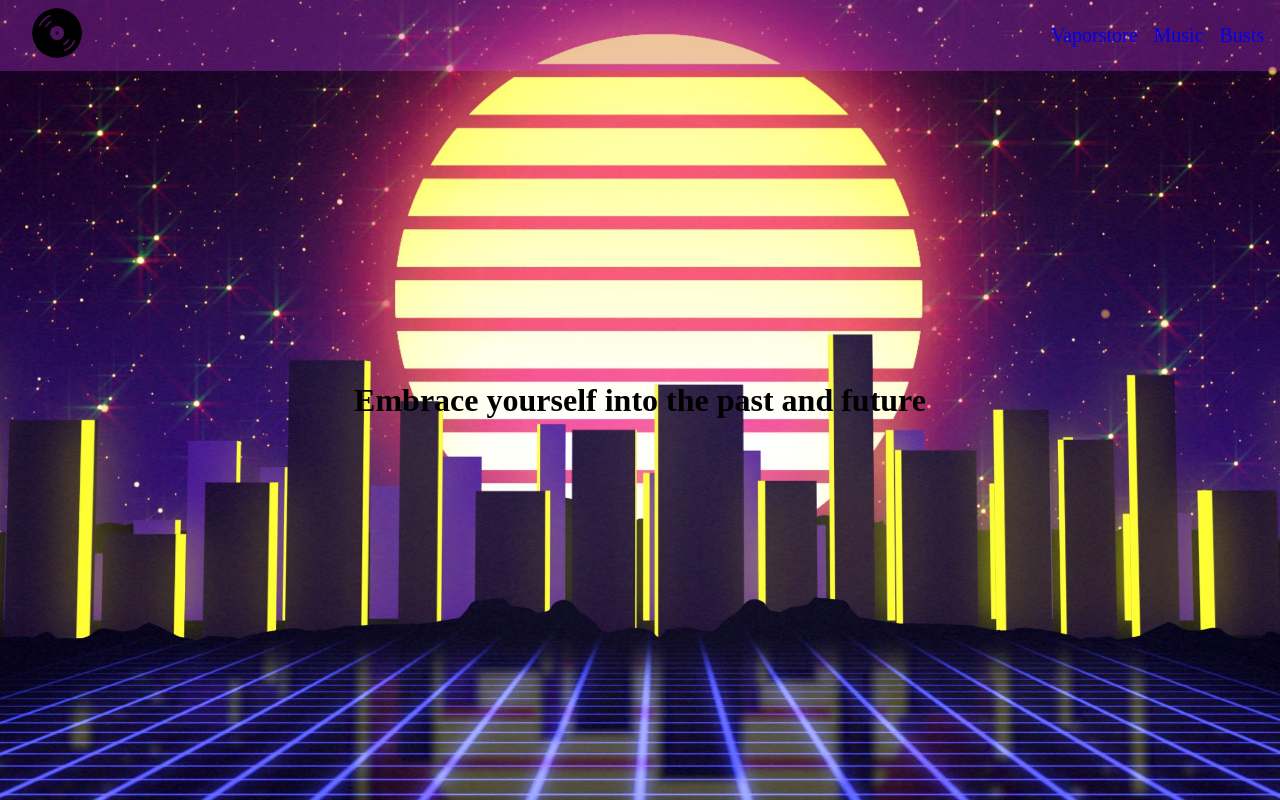
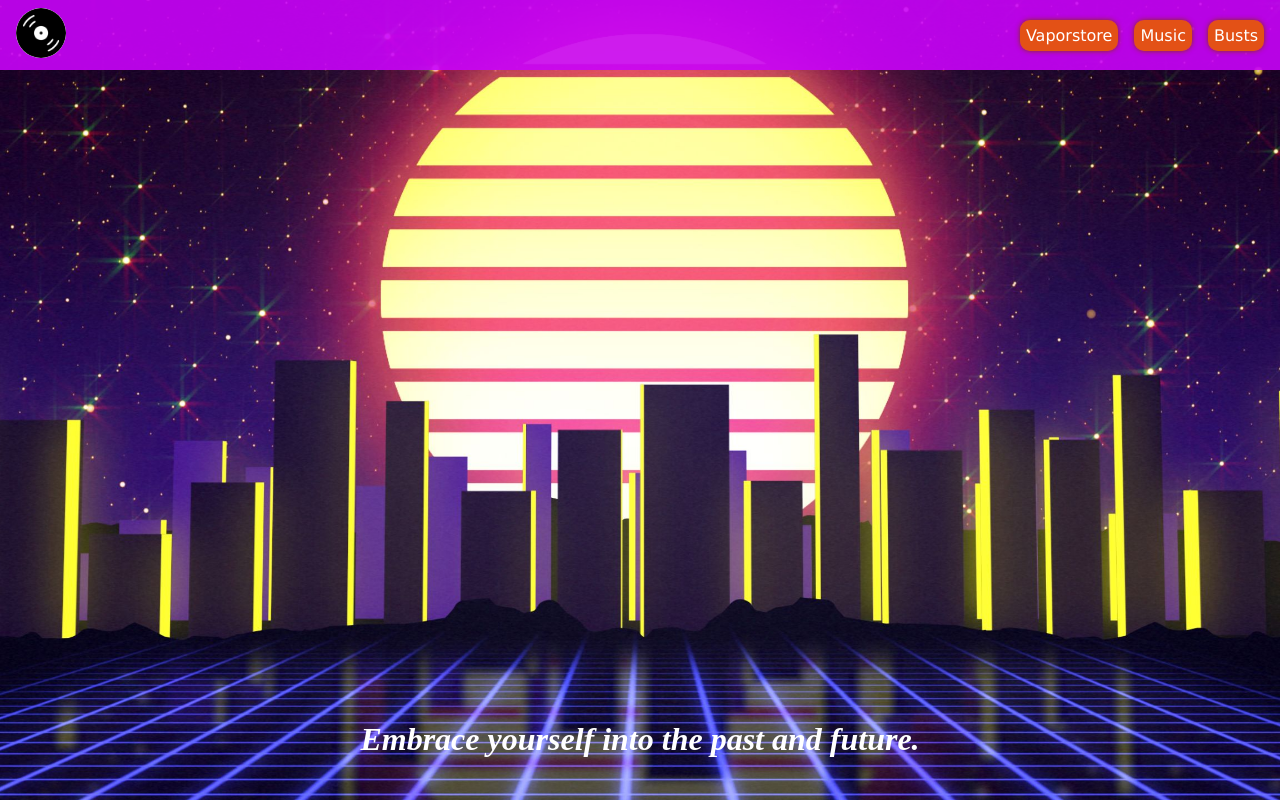
Before and after one commit to lisha-ccm/website-pra2, a plain HTML site: page index.html in a window 1280 px wide. Drawn offline with Linux system fonts and the light colour scheme.

Commit message:
completed nav buttons

```diff
--- a/index.html
+++ b/index.html
@@ -10,7 +10,7 @@
   <body>
     <header class="full-screen-header">
       <nav class="nav nav-top">
-        <a href="#"
+        <a class="nav-except" href="#"
           ><img
             class="nav-icon"
             src="images/retro-icon.png"
@@ -22,7 +22,7 @@
           <li><a href="#">Busts</a></li>
         </ul>
       </nav>
-      <h1>Embrace yourself into the past and future</h1>
+      <h1 class="statement">Embrace yourself into the past and future.</h1>
     </header>
     <main>
       <section></section>
--- a/styles.css
+++ b/styles.css
@@ -9,13 +9,18 @@ body {
 .nav-icon {
   border-radius: 50%;
   max-width: 50px;
+  background-color: rgb(255, 255, 255);
 }
+
+/* .nav-except{
+  margin-left: 0;
+} */
 
 .full-screen-header {
   height: 100vh;
   background-image: url("images/vaporbackground.jpeg");
   background-size: cover;
-  background-position-x: 40%;
+  background-position-x: 50%;
   display: flex;
   justify-content: center;
   align-items: center;
@@ -25,7 +30,9 @@ body {
   display: flex;
   justify-content: space-between;
   padding: 0.5rem 1rem;
-  background-color: rgba(197, 61, 231, 0.3);
+  background-color: rgba(201, 4, 250, 0.9);
+  font-family: "Lucida Sans", "Lucida Sans Regular", "Lucida Grande",
+    "Lucida Sans Unicode", Geneva, Verdana, sans-serif;
 }
 
 .nav-top {
@@ -33,6 +40,7 @@ body {
   top: 0;
   right: 0;
   left: 0;
+  margin: 0;
 }
 
 .nav-list {
@@ -42,8 +50,47 @@ body {
   list-style: none;
 }
 
-nav a {
+/* nav a:first-child {
+  margin-left: 0;
+} */
+
+/* nav:not(.nav-except) {
+  margin-left: 1 rem;
+} */
+
+.nav a {
+  margin: 0;
+  text-decoration: none;
+  font-size: 1rem;
+  color: white;
+}
+
+.nav li a {
+  --background-color: hsl(17, 82%, 49%);
+  --box-shadow: hsl(17, 82%, 29%);
+  --hover-background-color: hsl(17, 82%, 39%);
+
   margin-left: 1rem;
-  text-decoration: none;
-  font-size: 1.25rem;
+  background-color: var(--background-color);
+  box-shadow: 0 0 5px 0 var(--box-shadow);
+  border-color: solid 1px black;
+  border-radius: 10px;
+  padding: 6px;
 }
+
+.nav a:focus,
+.nav a:hover {
+  cursor: pointer;
+  color: white;
+  background-color: var(--hover-background-color);
+}
+
+.statement {
+  color: white;
+  font-style: italic;
+
+  position: absolute;
+  height: 3rem;
+  padding-top: 5px;
+  bottom: 15px;
+}
```
